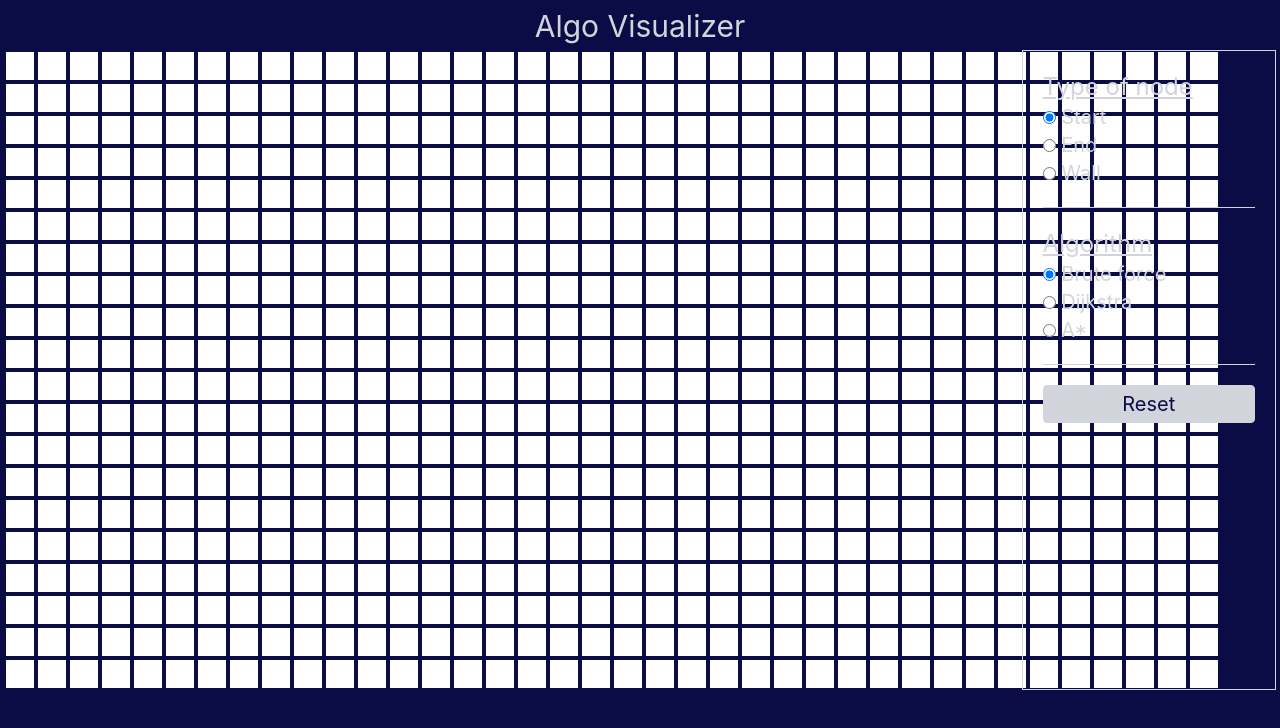
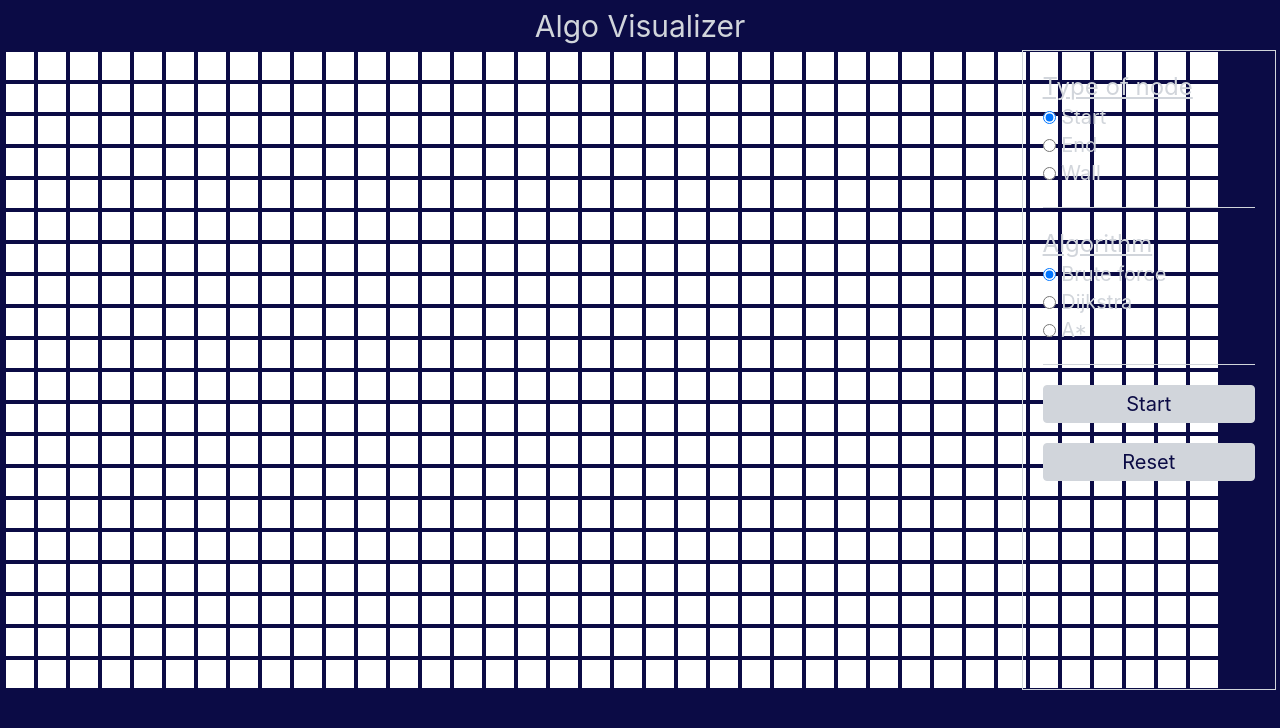
Before and after one commit to CiaranCarroll1/react-algo-visualizer, a React (Create React App) app: page / in a window 1280 px wide. Shown: the top 728 px of the page. Built offline with nearby package versions, Linux system fonts and the light colour scheme.

Commit message:
Add algo selection and start button

```diff
--- a/src/App.tsx
+++ b/src/App.tsx
@@ -3,7 +3,7 @@ import './App.css';
 import Board from './components/Board';
 import OptionsPanel from './components/OptionsPanel';
 
-import { BoardNode, Coords, NodeType } from './model';
+import { BoardNode, Coords, NodeType, Algorithm } from './model';
 
 function App() {
   const [startCoords, setStartCoords] = useState<Coords>({ x: -1, y: -1 });
@@ -11,6 +11,7 @@ function App() {
   const [nodeSelectType, setNodeSelectNodeType] = useState<NodeType>(
     NodeType.Start
   );
+  const [algorithm, setAlgorithm] = useState<Algorithm>(Algorithm.Brute);
   const [nodes, setNodes] = useState<BoardNode[][]>([]);
   const [holding, setHolding] = useState<Boolean>(false);
 
@@ -50,6 +51,10 @@ function App() {
     resetBoard();
   };
 
+  const start = (): void => {
+    console.log(start);
+  };
+
   const handleMouseUp = (e: React.MouseEvent): void => {
     if (nodeSelectType === NodeType.Wall && holding) {
       setHolding(false);
@@ -76,6 +81,7 @@ function App() {
 
         <Board
           nodeSelectType={nodeSelectType}
+          algorithm={algorithm}
           nodes={nodes}
           setNodes={setNodes}
           startCoords={startCoords}
@@ -90,6 +96,9 @@ function App() {
         <OptionsPanel
           nodeSelectType={nodeSelectType}
           setNodeSelectType={setNodeSelectNodeType}
+          algorithm={algorithm}
+          setAlgorithm={setAlgorithm}
+          start={start}
           resetAll={resetAll}
         />
       </div>
--- a/src/components/Board.tsx
+++ b/src/components/Board.tsx
@@ -1,9 +1,10 @@
-import React, { useState } from 'react';
+import React from 'react';
 import Node from './Node';
-import { BoardNode, Coords, NodeType } from './../model';
+import { BoardNode, Coords, NodeType, Algorithm } from './../model';
 
 type Props = {
   nodeSelectType: NodeType;
+  algorithm: Algorithm;
   nodes: BoardNode[][];
   setNodes: React.Dispatch<React.SetStateAction<BoardNode[][]>>;
   startCoords: Coords;
@@ -16,6 +17,7 @@ type Props = {
 
 const Board: React.FC<Props> = ({
   nodeSelectType,
+  algorithm,
   nodes,
   setNodes,
   startCoords,
--- a/src/components/Node.tsx
+++ b/src/components/Node.tsx
@@ -64,12 +64,6 @@ const Node: React.FC<Props> = ({
     }
   };
 
-  const handleMouseUp = (e: React.MouseEvent): void => {
-    if (nodeSelectType === NodeType.Wall && holding) {
-      setHolding(false);
-    }
-  };
-
   let bgColor = 'bg-white';
   if (node.type === NodeType.Start) {
     bgColor = 'bg-green-500';
@@ -86,7 +80,6 @@ const Node: React.FC<Props> = ({
       <div
         onMouseDown={handleMouseDown}
         onMouseOver={handleMouseOver}
-        onMouseUp={handleMouseUp}
         className={`w-7 h-7 ${bgColor} cursor-pointer`}
       ></div>
     </div>
--- a/src/components/OptionsPanel.tsx
+++ b/src/components/OptionsPanel.tsx
@@ -1,16 +1,22 @@
 import React from 'react';
-import { NodeType } from '../model';
+import { NodeType, Algorithm } from '../model';
 
 type Props = {
   nodeSelectType: NodeType;
   setNodeSelectType: React.Dispatch<React.SetStateAction<NodeType>>;
+  algorithm: Algorithm;
+  setAlgorithm: React.Dispatch<React.SetStateAction<Algorithm>>;
   resetAll: () => void;
+  start: () => void;
 };
 
 const OptionsPanel: React.FC<Props> = ({
   nodeSelectType,
   setNodeSelectType,
+  algorithm,
+  setAlgorithm,
   resetAll,
+  start,
 }: Props) => {
   const handleNodeTypeSelectionChanged = (
     event: React.ChangeEvent<HTMLInputElement>
@@ -21,7 +27,7 @@ const OptionsPanel: React.FC<Props> = ({
   const handleAlgorithmSelectionChanged = (
     event: React.ChangeEvent<HTMLInputElement>
   ) => {
-    // Set algorithm
+    setAlgorithm(event.currentTarget.value as Algorithm);
   };
 
   return (
@@ -67,9 +73,9 @@ const OptionsPanel: React.FC<Props> = ({
       <label>
         <input
           type="radio"
-          value="brute"
+          value={Algorithm.Brute}
           name="algorithm"
-          checked={true}
+          checked={algorithm === Algorithm.Brute}
           onChange={handleAlgorithmSelectionChanged}
         />{' '}
         Brute force
@@ -77,9 +83,9 @@ const OptionsPanel: React.FC<Props> = ({
       <label>
         <input
           type="radio"
-          value="dijkstra"
+          value={Algorithm.Dijkstra}
           name="algorithm"
-          checked={false}
+          checked={algorithm === Algorithm.Dijkstra}
           onChange={handleAlgorithmSelectionChanged}
         />{' '}
         Dijkstra
@@ -87,9 +93,9 @@ const OptionsPanel: React.FC<Props> = ({
       <label>
         <input
           type="radio"
-          value="astar"
+          value={Algorithm.Astar}
           name="algorithm"
-          checked={false}
+          checked={algorithm === Algorithm.Astar}
           onChange={handleAlgorithmSelectionChanged}
         />{' '}
         A*
@@ -98,6 +104,12 @@ const OptionsPanel: React.FC<Props> = ({
       {/* Seperator */}
       <hr className="border-gray-300 my-5"></hr>
 
+      <button
+        onClick={start}
+        className="p-1 border mb-5 text-[#0B0B45] bg-gray-300 border-gray-300 rounded"
+      >
+        Start
+      </button>
       <button
         onClick={resetAll}
         className="p-1 border text-[#0B0B45] bg-gray-300 border-gray-300 rounded"
--- a/src/model.ts
+++ b/src/model.ts
@@ -16,3 +16,9 @@ export enum NodeType {
   Wall = 'wall',
   Visited = 'visited',
 }
+
+export enum Algorithm {
+  Brute = 'brute',
+  Dijkstra = 'dijkstra',
+  Astar = 'astar',
+}
```
